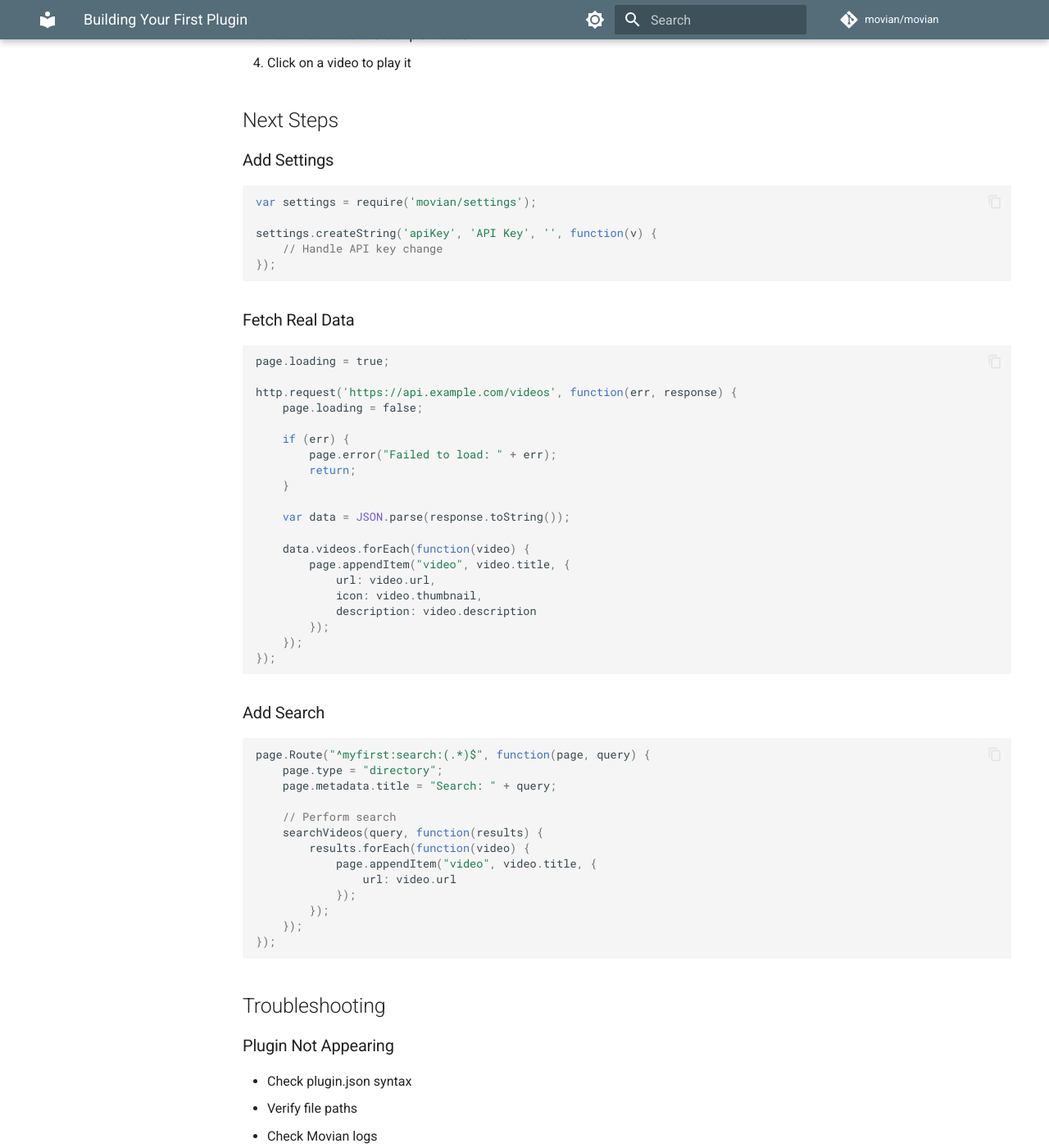
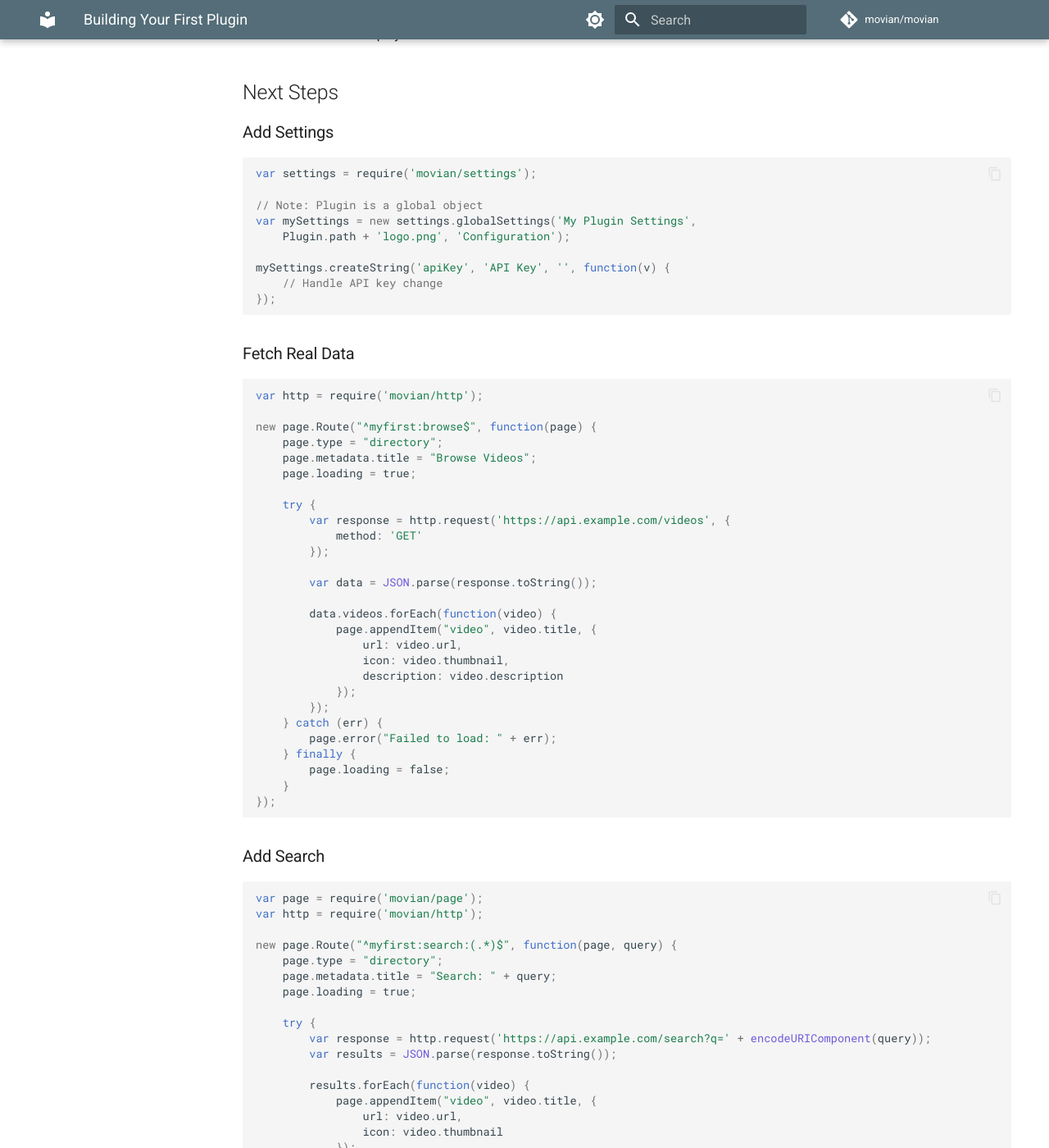
Before and after one commit to Buksa/movian-docs, an MkDocs documentation site: the page built from docs/guides/building-first-plugin.md, in a window 1280 px wide and 1400 px high, scrolled down 2571 px. Shown: the whole window at 82% size. Built offline with MkDocs 1.6.1 and Material for MkDocs 9.7.7, drawn with Linux system fonts in a browser that asks for light colours; comment, search, counter and statistics services are not loaded; the version menu is left out; some of the changed text lies outside the part shown.

Commit message:
docs: Fix all examples to use API v2 consistently
- Fixed Plugin usage: removed incorrect require('movian/plugin'), Plugin is a global object
- Updated getting-started.md: added apiversion:2, converted all examples to API v2
- Updated building-first-plugin.md: converted to API v2 with proper module imports
- Updated debugging-plugins.md: changed showtime.httpReq to http.request
- Updated api/README.md: fixed Plugin.path and new page.Route usage
- Updated documentation-standards.md: converted example to API v2
- Updated faq.md: converted service registration examples to API v2
- Added comprehensive API v2 fixes report

All plugin examples now use:
- service.create() instead of plugin.createService()
- new page.Route() instead of plugin.addURI()
- http.request() instead of showtime.httpReq()
- Plugin.path (global) instead of plugin.path
- Proper module imports with require()
- apiversion: 2 in plugin.json

````diff
--- a/docs/guides/building-first-plugin.md
+++ b/docs/guides/building-first-plugin.md
@@ -36,6 +37,8 @@ cd my-first-plugin
 }
 ```
 
+**Important**: The `"apiversion": 2` field enables modern API v2 modules.
+
 ## Step 3: Create plugin.js
 
 ```javascript
@@ -44,42 +47,37 @@ cd my-first-plugin
  * A simple content provider
  */
 
-(function(plugin) {
-    var service = require('movian/service');
-    var page = require('movian/page');
-    var http = require('movian/http');
+// Import required modules (API v2)
+var service = require('movian/service');
+var page = require('movian/page');
+var http = require('movian/http');
 
-    // Plugin metadata
-    plugin.title = "My First Plugin";
-    plugin.synopsis = "A simple video content plugin";
+// Register service (adds to main menu)
+// Note: Plugin is a global object, no need to require it
+service.create("My Service", "myfirst:start", "video", true,
+               Plugin.path + "logo.png");
 
-    // Register service
-    service.create("My Service", "myfirst:start", "video", true,
-                   plugin.path + "logo.png");
+// Handle page requests
+new page.Route("^myfirst:(.*)$", function(page, action) {
+    page.type = "directory";
+    page.metadata.title = "My First Plugin";
+    page.metadata.icon = Plugin.path + "logo.png";
 
-    // Handle page requests
-    page.Route("^myfirst:(.*)$", function(page, action) {
-        page.type = "directory";
-        page.metadata.title = "My First Plugin";
-        page.metadata.icon = plugin.path + "logo.png";
-
-        // Add some sample items
-        page.appendItem("video", "Sample Video 1", {
-            url: "http://commondatastorage.googleapis.com/gtv-videos-bucket/sample/BigBuckBunny.mp4",
-            icon: "http://commondatastorage.googleapis.com/gtv-videos-bucket/sample/images/BigBuckBunny.jpg",
-            description: "Big Buck Bunny sample video"
-        });
-
-        page.appendItem("video", "Sample Video 2", {
-            url: "http://commondatastorage.googleapis.com/gtv-videos-bucket/sample/ElephantsDream.mp4",
-            icon: "http://commondatastorage.googleapis.com/gtv-videos-bucket/sample/images/ElephantsDream.jpg",
-            description: "Elephants Dream sample video"
-        });
-
-        page.loading = false;
+    // Add some sample items
+    page.appendItem("video", "Sample Video 1", {
+        url: "http://commondatastorage.googleapis.com/gtv-videos-bucket/sample/BigBuckBunny.mp4",
+        icon: "http://commondatastorage.googleapis.com/gtv-videos-bucket/sample/images/BigBuckBunny.jpg",
+        description: "Big Buck Bunny sample video"
     });
 
-})(this);
+    page.appendItem("video", "Sample Video 2", {
+        url: "http://commondatastorage.googleapis.com/gtv-videos-bucket/sample/ElephantsDream.mp4",
+        icon: "http://commondatastorage.googleapis.com/gtv-videos-bucket/sample/images/ElephantsDream.jpg",
+        description: "Elephants Dream sample video"
+    });
+
+    page.loading = false;
+});
 ```
 
 ## Step 4: Add Logo
@@ -119,7 +117,11 @@ zip -r my-first-plugin.zip my-first-plugin/
 ```javascript
 var settings = require('movian/settings');
 
-settings.createString('apiKey', 'API Key', '', function(v) {
+// Note: Plugin is a global object
+var mySettings = new settings.globalSettings('My Plugin Settings',
+    Plugin.path + 'logo.png', 'Configuration');
+
+mySettings.createString('apiKey', 'API Key', '', function(v) {
     // Handle API key change
 });
 ```
@@ -127,43 +129,61 @@ settings.createString('apiKey', 'API Key', '', function(v) {
 ### Fetch Real Data
 
 ```javascript
-page.loading = true;
+var http = require('movian/http');
 
-http.request('https://api.example.com/videos', function(err, response) {
-    page.loading = false;
+new page.Route("^myfirst:browse$", function(page) {
+    page.type = "directory";
+    page.metadata.title = "Browse Videos";
+    page.loading = true;
 
-    if (err) {
+    try {
+        var response = http.request('https://api.example.com/videos', {
+            method: 'GET'
+        });
+
+        var data = JSON.parse(response.toString());
+
+        data.videos.forEach(function(video) {
+            page.appendItem("video", video.title, {
+                url: video.url,
+                icon: video.thumbnail,
+                description: video.description
+            });
+        });
+    } catch (err) {
         page.error("Failed to load: " + err);
-        return;
+    } finally {
+        page.loading = false;
     }
-
-    var data = JSON.parse(response.toString());
-
-    data.videos.forEach(function(video) {
-        page.appendItem("video", video.title, {
-            url: video.url,
-            icon: video.thumbnail,
-            description: video.description
-        });
-    });
 });
 ```
 
 ### Add Search
 
 ```javascript
-page.Route("^myfirst:search:(.*)$", function(page, query) {
+var page = require('movian/page');
+var http = require('movian/http');
+
+new page.Route("^myfirst:search:(.*)$", function(page, query) {
     page.type = "directory";
     page.metadata.title = "Search: " + query;
+    page.loading = true;
 
-    // Perform search
-    searchVideos(query, function(results) {
+    try {
+        var response = http.request('https://api.example.com/search?q=' + encodeURIComponent(query));
+        var results = JSON.parse(response.toString());
+
         results.forEach(function(video) {
             page.appendItem("video", video.title, {
-                url: video.url
+                url: video.url,
+                icon: video.thumbnail
             });
         });
-    });
+    } catch (err) {
+        page.error("Search failed: " + err);
+    } finally {
+        page.loading = false;
+    }
 });
 ```
 
````
Also changed, not shown: other parts of docs/guides/building-first-plugin.md (+1 -0 lines), docs/guides/debugging-plugins.md (+10 -4 lines), docs/index.md (+5 -4 lines), docs/meta/documentation-standards.md (+17 -16 lines), docs/plugins/api/README.md (+4 -2 lines), docs/plugins/getting-started.md (+34 -21 lines), docs/reference/faq.md (+22 -19 lines), task-reports/api-v2-fixes-report.md (added, +123 -0 lines).
